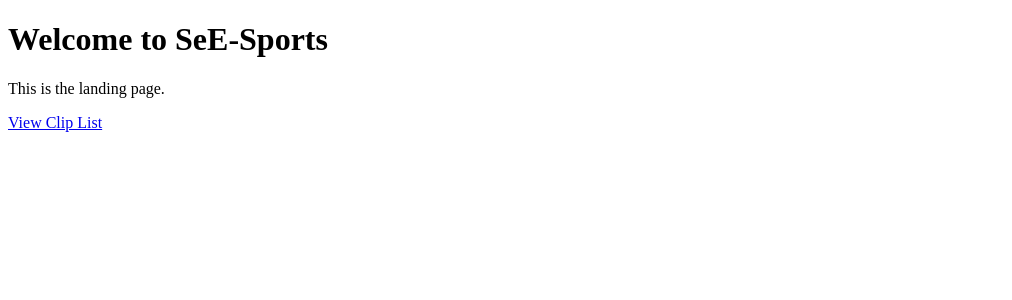
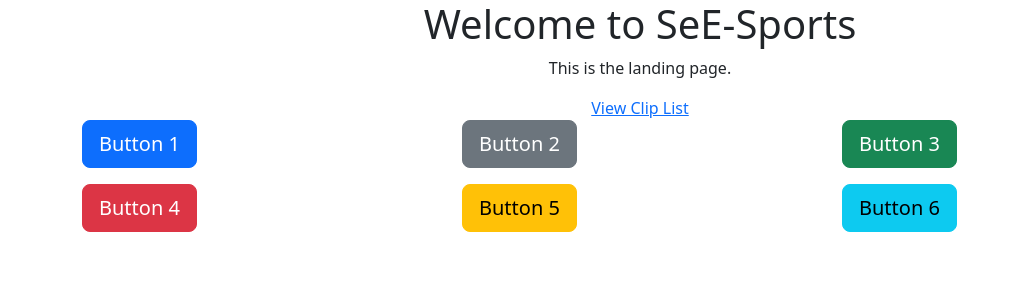
Before and after one commit to Plurper/SeE-Sports, a Django app: page / in a window 1280 px wide. Shown: the top 300 px of the page, without its empty margins (0-1012 px from the left). Run offline with Django 4.2, Linux system fonts and the light colour scheme.

Commit message:
Made some layout changes

```diff
--- a/SeESports/clips/Templates/Clips/home_page.html
+++ b/SeESports/clips/Templates/Clips/home_page.html
@@ -1,14 +1,40 @@
-<!DOCTYPE html>
-<html lang="en">
-<head>
-    <meta charset="UTF-8">
-    <meta http-equiv="X-UA-Compatible" content="IE=edge">
-    <meta name="viewport" content="width=device-width, initial-scale=1.0">
-    <title>Home Page</title>
-</head>
-<body>
-    <h1>Welcome to SeE-Sports</h1>
-    <p>This is the landing page.</p>
+{% extends 'base.html' %}
+
+{% block title %}Home Page{% endblock title %}
+
+{% block content %}
+
+
+    <h1 class="text-center"> Welcome to SeE-Sports </h1>
+    <p class="text-center">This is the landing page.</p>
+    <div class="text-center">
     <a href="{% url 'clip_list' %}">View Clip List</a>
-</body>
-</html>
+    </div>
+    <div class="d-flex justify-content-center align-items-center">
+        <div class="container">
+            <div class="row">
+                <div class="col-md-4">
+                    <button type="button" class="btn btn-primary btn-lg btn-block mb-3" onclick="location.href='{% url 'home_page' %}'">Button 1</button>
+                </div>
+                <div class="col-md-4">
+                    <button type="button" class="btn btn-secondary btn-lg btn-block mb-3" onclick="location.href='{% url 'home_page' %}'">Button 2</button>
+                </div>
+                <div class="col-md-4">
+                    <button type="button" class="btn btn-success btn-lg btn-block mb-3" onclick="location.href='{% url 'home_page' %}'">Button 3</button>
+                </div>
+            </div>
+            <div class="row">
+                <div class="col-md-4">
+                    <button type="button" class="btn btn-danger btn-lg btn-block mb-3" onclick="location.href='{% url 'home_page' %}'">Button 4</button>
+                </div>
+                <div class="col-md-4">
+                    <button type="button" class="btn btn-warning btn-lg btn-block mb-3" onclick="location.href='{% url 'home_page' %}'">Button 5</button>
+                </div>
+                <div class="col-md-4">
+                    <button type="button" class="btn btn-info btn-lg btn-block mb-3" onclick="location.href='{% url 'home_page' %}'">Button 6</button>
+                </div>
+            </div>
+        </div>
+    </div>
+
+{% endblock content %}
--- a/SeESports/clips/Templates/base.html
+++ b/SeESports/clips/Templates/base.html
@@ -0,0 +1,20 @@
+<!-- templates/base.html -->
+
+<!DOCTYPE html>
+<html lang="en">
+<head>
+    <meta charset="UTF-8">
+    <meta name="viewport" content="width=device-width, initial-scale=1.0">
+    <title>{% block title %}Default Title{% endblock title %}</title>
+    <!-- Add the Bootstrap CSS -->
+    <link href="https://cdn.jsdelivr.net/npm/bootstrap@5.3.0-alpha1/dist/css/bootstrap.min.css" rel="stylesheet">
+</head>
+<body>
+    {% block content %}{% endblock content %}
+
+    <!-- Add the Bootstrap JavaScript and its dependencies -->
+    <script src="https://code.jquery.com/jquery-3.6.0.min.js"></script>
+    <script src="https://cdn.jsdelivr.net/npm/@popperjs/core@2.11.6/dist/umd/popper.min.js"></script>
+    <script src="https://cdn.jsdelivr.net/npm/bootstrap@5.3.0-alpha1/dist/js/bootstrap.min.js"></script>
+</body>
+</html>
```
